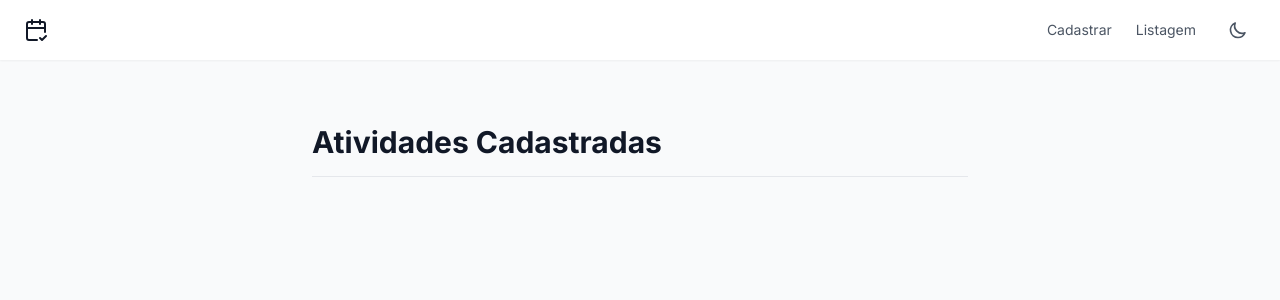
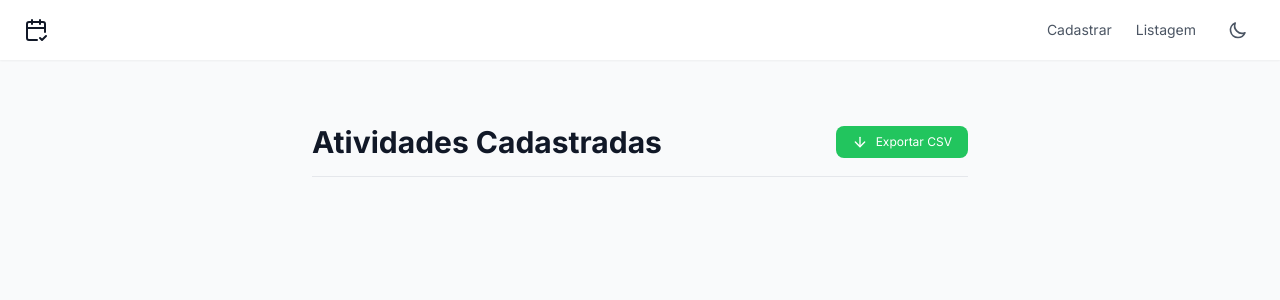
Before and after one commit to alanlimadev/tec-web-mini-projeto5, a Next.js app: page /listagem in a window 1280 px wide. Shown: the top 300 px of the page. Built offline with nearby package versions, Linux system fonts and the light colour scheme.

Commit message:
feat: add CSV export functionality to ListagemPage

```diff
--- a/src/app/listagem/page.tsx
+++ b/src/app/listagem/page.tsx
@@ -4,6 +4,7 @@ import Link from 'next/link';
 import { useEffect, useState } from 'react';
 import { getActivities, removeActivity } from '@/app/lib/data';
 import { Activity } from '@/app/types/activity';
+import { ArrowDown } from 'lucide-react';
 
 export default function ListagemPage() {
   const [activities, setActivities] = useState<Activity[]>([]);
@@ -19,13 +20,61 @@ export default function ListagemPage() {
     }
   };
 
+  const handleExportCSV = () => {
+    const csvHeader = [
+      'Nome',
+      'Responsável',
+      'Data',
+      'Descrição',
+      'Participantes',
+    ].join(',');
+
+    const csvBody = activities
+      .map((activity) => {
+        const date = new Date(activity.data).toLocaleDateString('pt-BR');
+        const participants = activity.participantes.join('; ');
+        return [
+          `"${activity.nome}"`,
+          `"${activity.responsavel}"`,
+          `"${date}"`,
+          `"${activity.descricao.replace(/"/g, '""')}"`,
+          `"${participants}"`,
+        ].join(',');
+      })
+      .join('\n');
+
+    const csv = `${csvHeader}\n${csvBody}`;
+
+    const blob = new Blob([csv], { type: 'text/csv;charset=utf-8;' });
+    const link = document.createElement('a');
+    const url = URL.createObjectURL(blob);
+
+    link.setAttribute('href', url);
+    link.setAttribute('download', 'atividades-ufc-sobral.csv');
+    link.style.visibility = 'hidden';
+    document.body.appendChild(link);
+    link.click();
+    document.body.removeChild(link);
+    URL.revokeObjectURL(url);
+  };
+
   return (
     <div className="min-h-screen bg-gray-50 dark:bg-gray-900 transition-colors duration-200 py-8 px-4 sm:px-6 lg:px-8">
       <div className="max-w-3xl mx-auto">
-        <div className="mb-8 pb-4 border-b dark:border-gray-700">
+        <div className="mb-8 pb-4 border-b dark:border-gray-700 flex justify-between items-center">
           <h1 className="text-3xl font-bold text-gray-900 dark:text-gray-100">
             Atividades Cadastradas
           </h1>
+
+          <button
+            onClick={handleExportCSV}
+            className="flex items-center gap-2 px-4 py-2 bg-green-500 hover:bg-green-600
+              text-white text-xs rounded-lg transition-colors duration-200"
+            title="Exportar para CSV"
+          >
+            <ArrowDown className="h-4 w-4" />
+            <span>Exportar CSV</span>
+          </button>
         </div>
 
         <div className="space-y-4">
```
